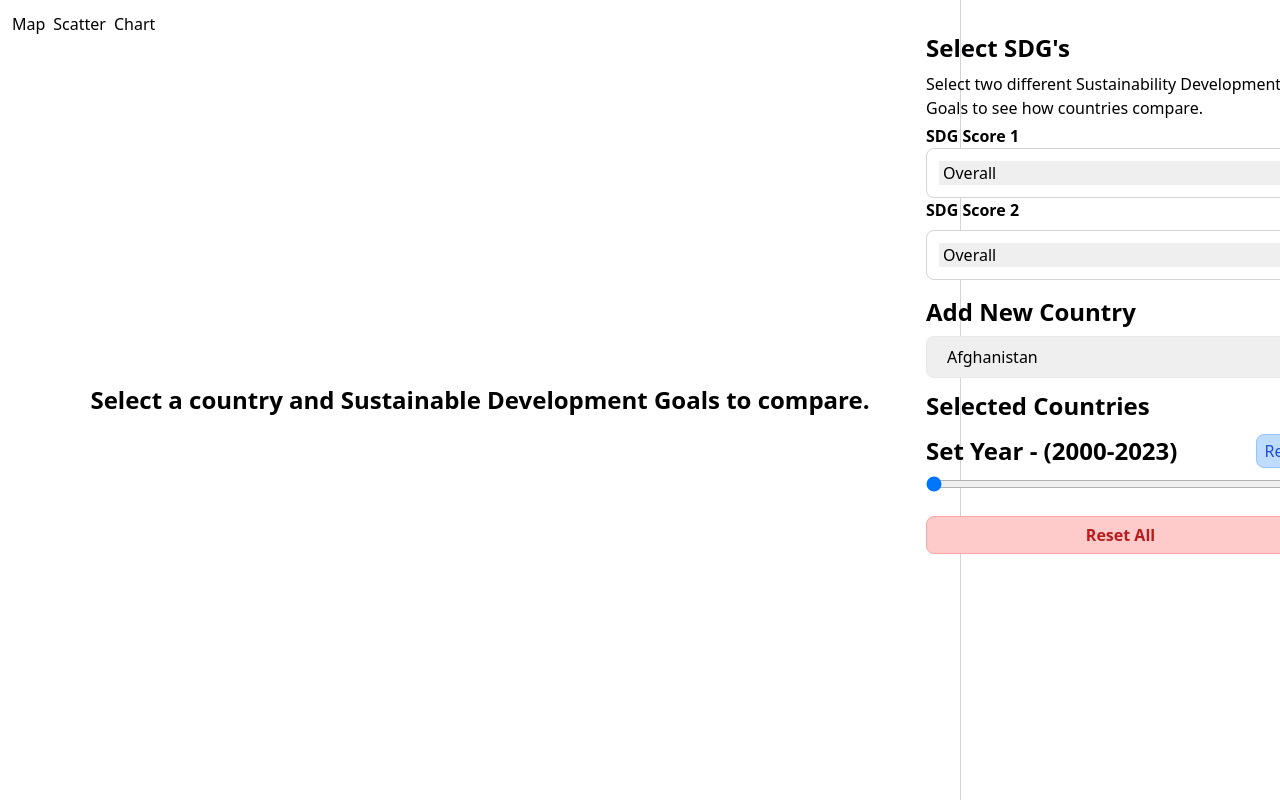
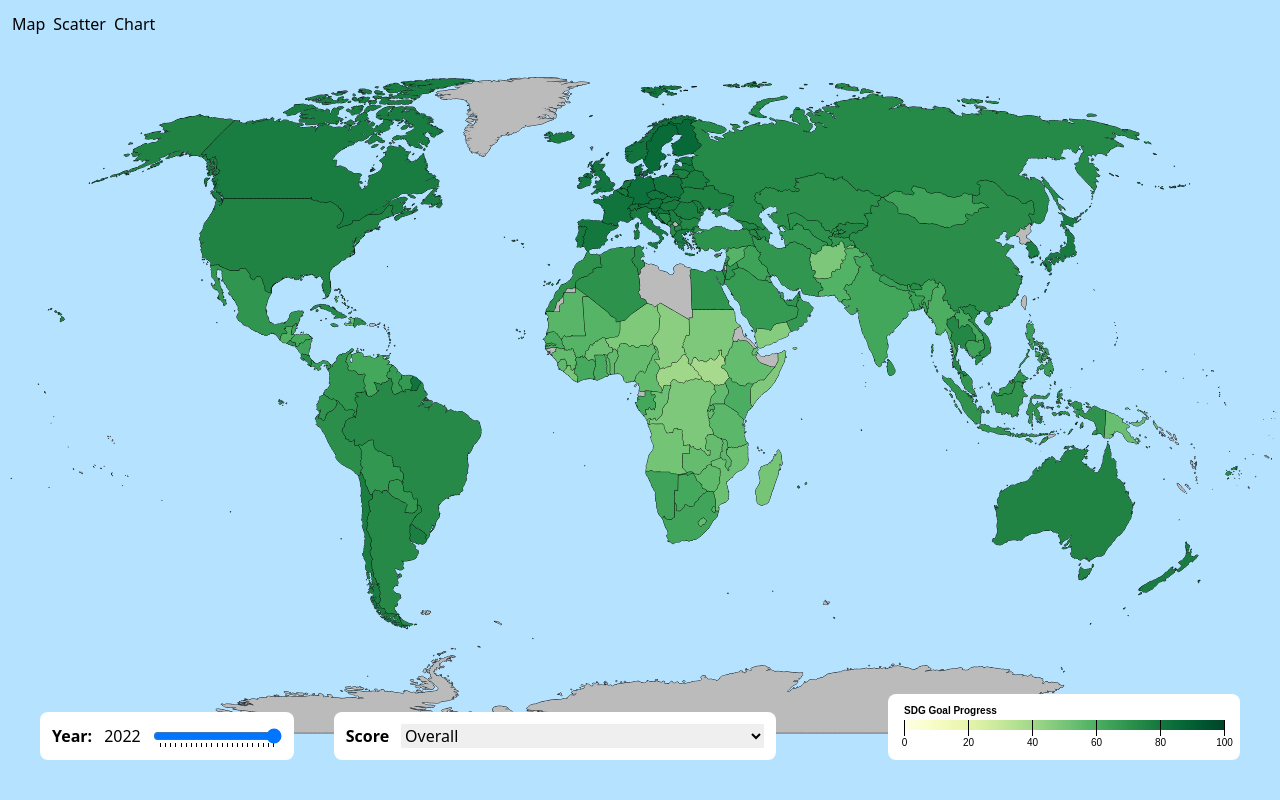
Before and after one commit to Toranian/sdg-visualization, a React (Vite) app: page / in a window 1280 px wide. Built offline with nearby package versions, Linux system fonts and the light colour scheme.

Commit message:
Fixed small TS errors

```diff
--- a/src/App.tsx
+++ b/src/App.tsx
@@ -18,9 +18,7 @@ function App() {
 
   const [data, setData] = useState<SDGRow[]>([]);
   const [topology, setTopology] = useState<null | Topology>(null);
-  const [displayMode, setDisplayMode] = useState<DisplayMode>(
-    DisplayMode.Scatter,
-  );
+  const [displayMode, setDisplayMode] = useState<DisplayMode>(DisplayMode.Map);
 
   const getData = async () => {
     const { data: csvData } = await getCSVFile();
--- a/src/components/LineChart.tsx
+++ b/src/components/LineChart.tsx
@@ -63,9 +63,13 @@ export default function LineChart({ cols, data, country }: LineChartProps) {
     svg
       .append("g")
       .attr("transform", `translate(0, ${height})`)
-      // FIXME: ISAAAAC
-      // @ts-ignore
-      .call(d3.axisBottom(x).tickFormat(d3.timeFormat("%Y")));
+      .call(
+        d3
+          .axisBottom(x)
+          .tickFormat((d: Date | d3.NumberValue, _: number) =>
+            d3.timeFormat("%Y")(d as Date),
+          ),
+      );
 
     svg.append("g").call(d3.axisLeft(y));
 
@@ -144,7 +148,7 @@ export default function LineChart({ cols, data, country }: LineChartProps) {
         .attr("stroke-width", 12)
         .attr("d", line as any) // Cast line to any to avoid TypeScript error
 
-        .on("mouseover", function (event) {
+        .on("mouseover", function(event) {
           const [xPos, _] = d3.pointer(event);
           const x0 = x.invert(xPos);
 
--- a/src/components/SDGMap.tsx
+++ b/src/components/SDGMap.tsx
@@ -65,7 +65,7 @@ export function SDGMap({
         <option value="goal_7_score">7. Affordable and Clean Energy</option>
         <option value="goal_8_score">8. Decent Work and Economic Growth</option>
         <option value="goal_9_score">
-          9. Industry, Innovation, and Infrastrucure
+          9. Industry, Innovation, and Infrastructure
         </option>
         <option value="goal_10_score">10. Reduced Inequalities</option>
         <option value="goal_11_score">
--- a/src/components/Scatter.tsx
+++ b/src/components/Scatter.tsx
@@ -88,9 +88,9 @@ export default function Scatter({
         "#F8766D",
         "#00BA38",
         "#619CFF",
-        "#eeee00",
         "#ff00ff",
         "#0fee05",
+        "#eeee00",
       ]);
 
     const tooltip = d3
--- a/src/components/SvgMap.tsx
+++ b/src/components/SvgMap.tsx
@@ -210,6 +210,7 @@ export function SvgMap({ topology, year, goal, sdgRows }: SVGMapProps) {
       for (const element of document.elementsFromPoint(e.x, e.y)) {
         const svg = element as SVGPathElement;
         const name = element.getAttribute("data-country-name");
+
         if (name) {
           d3.select(svg).raise();
           setHovered(name);
--- a/src/pages/ScatterPage.tsx
+++ b/src/pages/ScatterPage.tsx
@@ -1,4 +1,4 @@
-import { useEffect, useState } from "react";
+import { useState } from "react";
 import Scatter from "../components/Scatter";
 import { SDGCol, SDGRow } from "../types";
 
@@ -19,9 +19,9 @@ export default function ScatterPage({ data }: ScatterPageProps) {
     "#F8766D80",
     "#00BA3880",
     "#619CFF80",
-    "#eee020",
     "#ff00ff80",
     "#0fee0580",
+    "#eee020",
   ];
 
   // useEffect(() => {
```
